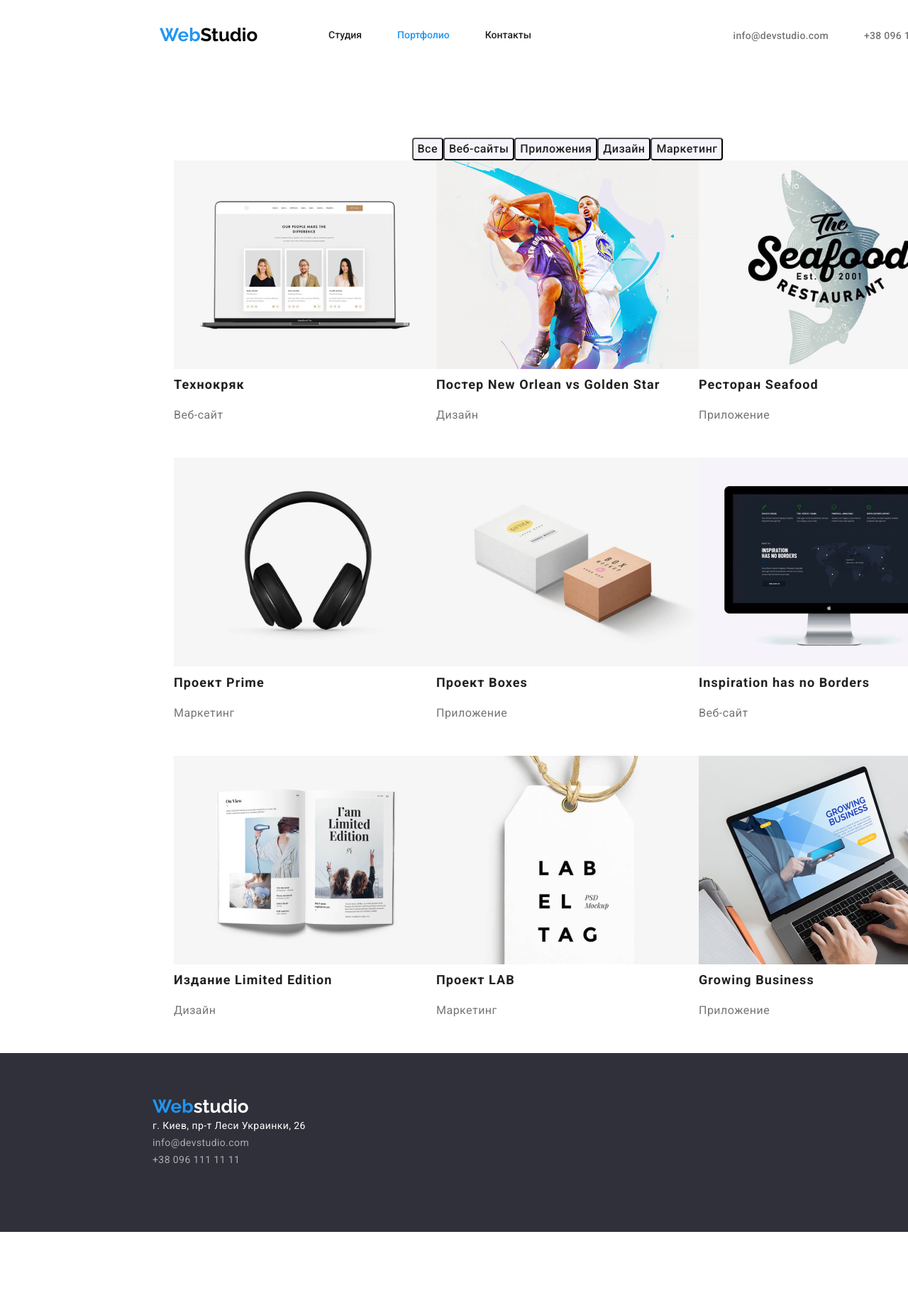
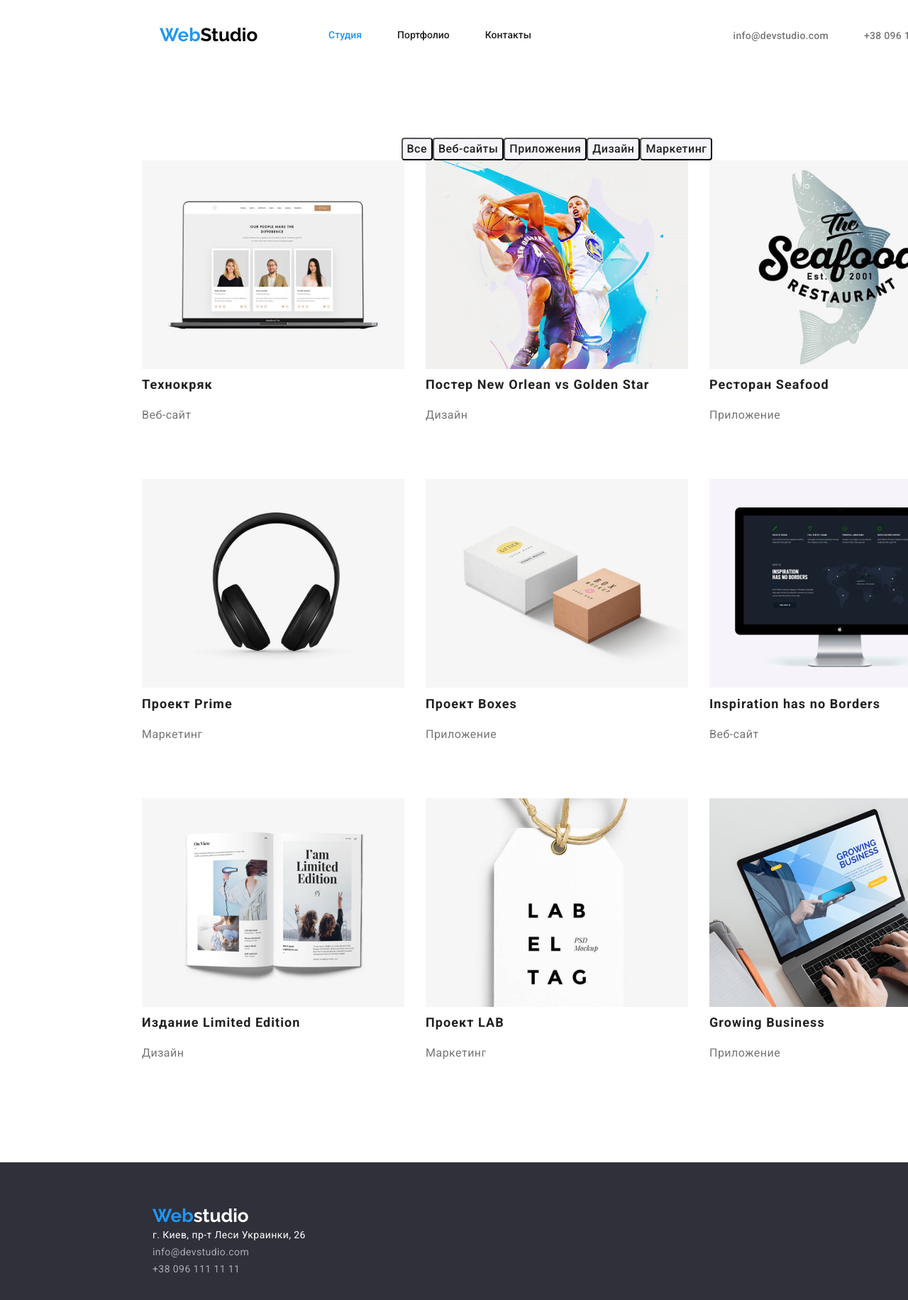
Before and after one commit to DimeHetMax/goit-markup-hw-03., a plain HTML site: page portfolio.html in a window 1280 px wide. Shown: the top 1832 px of the page at 71% size. Before the commit the page ends 1736 px from the top, so only its background shows below. Drawn offline with nearby package versions, Linux system fonts and the light colour scheme.

Commit message:
home work 3 done

```diff
--- a/css/styles.css
+++ b/css/styles.css
@@ -39,9 +39,6 @@ ol {
 
 body {
   font-family: Roboto, sans-serif;
-  width: 1600px;
-  margin-left: auto;
-  margin-right: auto;
 }
 
 /*================================== logo =============================*/
@@ -68,16 +65,15 @@ body {
 .nav-item .link:focus {
   color: var(--accent-color);
 }
-
+.container-page-header {
+  width: 1600px;
+  margin: 0 auto;
+}
 .page-header {
   display: flex;
   align-items: center;
   justify-content: space-between;
   padding: 10px;
-  /* width: 1600px;
-  height: 80px;
-  left: 0px;
-  top: 0px; */
   background: var(--background-color-white);
 }
 .navigation {
@@ -141,14 +137,11 @@ body {
 /* =============================section=========================== */
 .section-title {
   background-color: var(--background-color);
-  height: 600px;
-  width: auto;
+  /* height: 600px;
+  width: auto; */
   padding-top: 200px;
+  padding-bottom: 280px;
 }
-/* .section-title-container {
-  margin-left: auto;
-  margin-right: auto;
-} */
 
 .main-title {
   font-family: Roboto;
@@ -192,7 +185,9 @@ body {
 }
 /* ------------------------------------------------------------ */
 .section-lead {
-  margin-top: 94px;
+  /* margin-top: 94px; */
+  padding-top: 94px;
+  padding-bottom: 94px;
 }
 .text {
   max-width: 240px;
@@ -237,8 +232,7 @@ body {
 }
 /* ---------------------------------------------------------- */
 .section-content {
-  margin-top: 94px;
-  margin-bottom: 50px;
+  padding-bottom: 94px;
 }
 .section-content-title {
   font-style: normal;
@@ -274,8 +268,8 @@ body {
   border-radius: 0px 0px 4px 4px;
 }
 .container-section-team {
-  margin-top: 188px;
-  margin-bottom: 94px;
+  padding-top: 94px;
+  padding-bottom: 94px;
 }
 .section-team-title {
   font-style: normal;
@@ -307,23 +301,12 @@ body {
   padding-bottom: 10px;
 }
 
-.section-team-item {
-  border: 1px solid #00000033;
-  /* border-radius: 7px; */
-  margin-right: 30px;
-  box-shadow: 0px 1px 3px rgba(0, 0, 0, 0.12), 0px 1px 1px rgba(0, 0, 0, 0.14),
-    0px 2px 1px rgba(0, 0, 0, 0.2);
-  border-radius: 0px 0px 4px 4px;
+
 }
 .section-team-item:last-child {
   margin-right: 0px;
 }
-/* .section-lead-item {
-  margin-right: 30px;
-}
-.section-lead-item:last-child {
-  margin-right: 0px;
-} */
+
 .section-team-item .desc {
   font-style: normal;
   font-weight: normal;
@@ -364,9 +347,9 @@ body {
 }
 
 .portfolio-cards {
-  margin-top: 94px;
-  margin-left: 215px;
-  margin-right: 215px;
+  width: 1600px;
+  padding: 94px 215px;
+  margin: 0 auto;
 }
 .portfolio-cards-title {
   font-style: normal;
@@ -388,27 +371,36 @@ body {
 }
 
 .portfolio-cards-list {
-  max-width: 1600px;
   list-style-type: none;
   display: flex;
   justify-content: center;
   flex-wrap: wrap;
+  margin-left: -30px;
 }
-/* .conrainer-portfolio-cards-pic {
-  display: block;
-} */
+
+.portfolio-cards-list-item{
+  margin-right: 30px;
+  margin-bottom: 30px;
+
+}
+.portfolio-cards-list-item:nth-child(3n) {
+  margin-right: 0px;
+}
+
+
+.portfolio-cards-list-item:nth-last-child(-n + 3) {
+  margin-bottom: 0px;
+}
 
 /* =====================footer============================ */
 
 .footer {
   background-color: var(--background-color);
-  width: 100%;
-  height: 252px;
-  left: 0px;
-  top: 2097px;
+  padding-top: 60px;
+  padding-bottom: 60px;
+
 }
 .contaiter-footer {
-  padding-top: 60px;
   margin-left: 215px;
 }
 .footer-logo {
--- a/portfolio.html
+++ b/portfolio.html
@@ -18,21 +18,24 @@
 </head>
 
 <body>
+    <div class="container-page-header container">
     <header class="page-header">
         <nav class="navigation">
             <a class="logo" href="index.html"><span class="logo-span">Web</span>Studio
             </a>
             <ul class="nav-list list">
-                <li class="nav-item"><a class="link" href="index.html">Студия</a></li>
-                <li class="nav-item"><a class="link-main" href="portfolio.html">Портфолио</a></li>
+                <li class="nav-item"><a class="link-main" href="index.html">Студия</a></li>
+                <li class="nav-item"><a class="link" href="portfolio.html">Портфолио</a></li>
                 <li class="nav-item"><a class="link" href="">Контакты</a></li>
             </ul>
         </nav>
-        <ul class="contacts-list list" >
+        <ul class="contacts-list list">
             <li class="contacts-item"><a class="link" href="mailto:info@devstudio.com">info@devstudio.com</a></li>
             <li class="contacts-item"><a class="link" href="tel:+380961111111">+38 096 111 11 11</a></li>
         </ul>
     </header>
+
+    </div>
     <main>
         <section class="portfolio-cards">
             <div class="container-portfolio-cards">
```
Also changed, not shown: index.html (+1 -1 lines).
